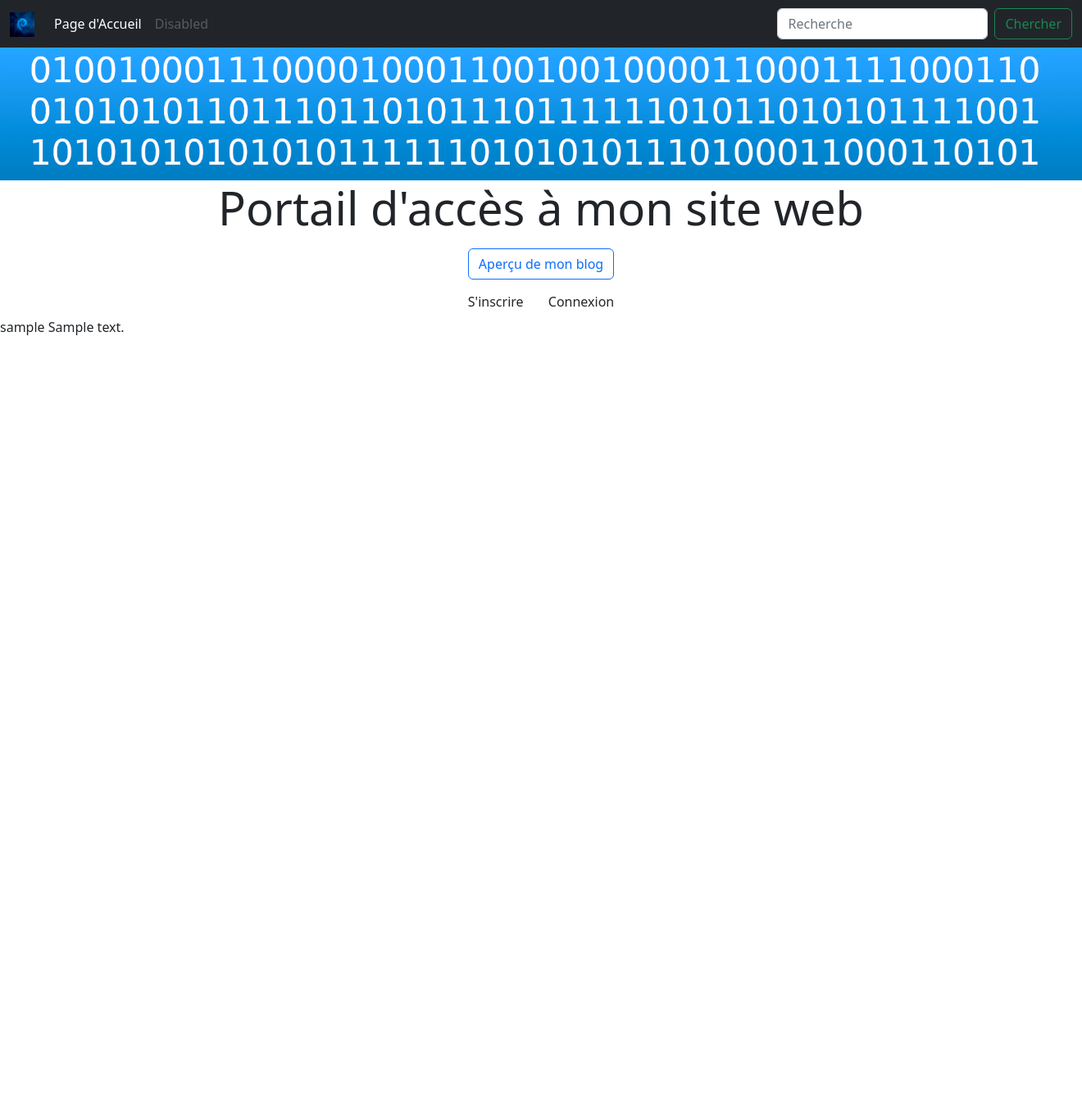
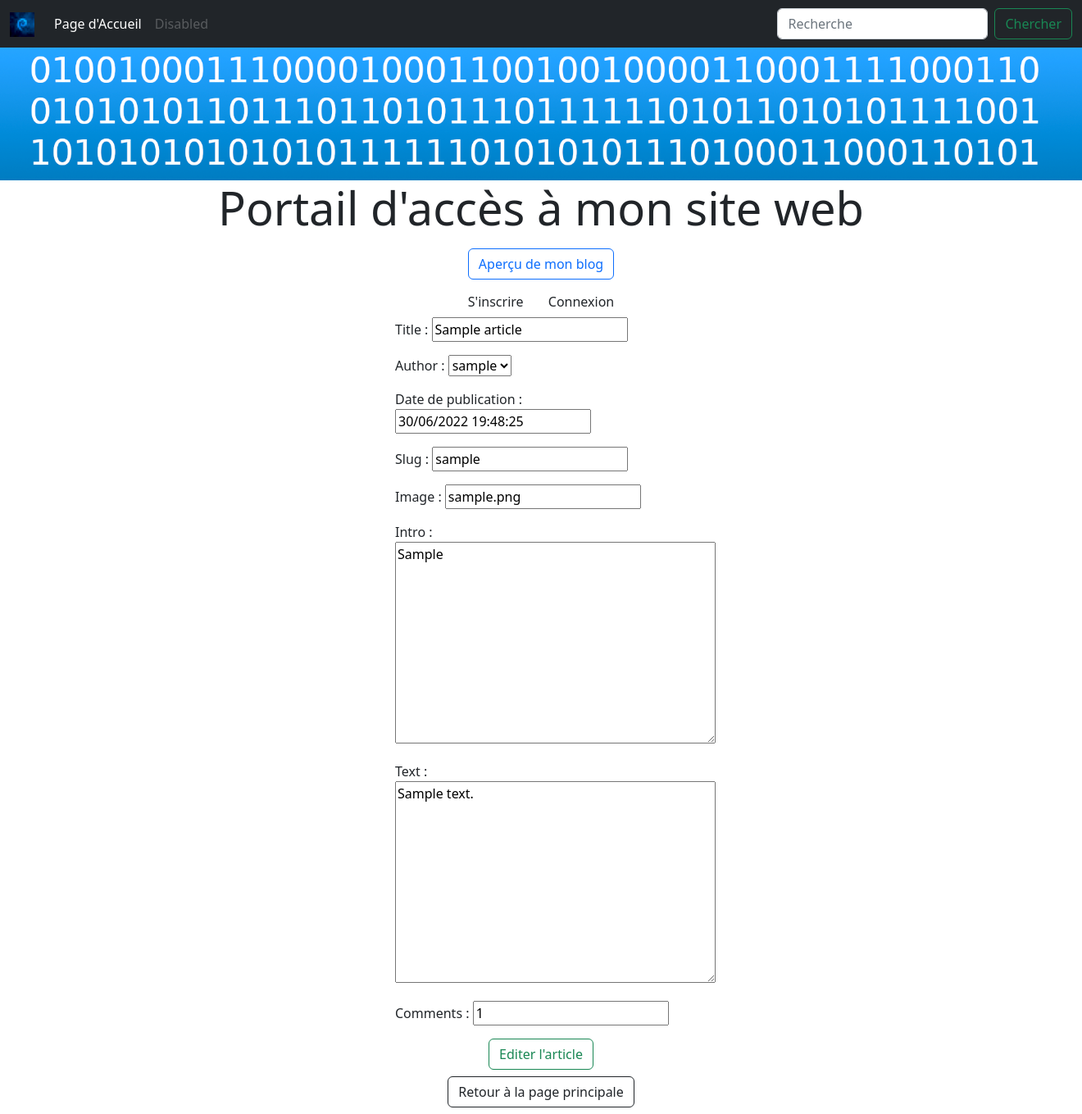
Before and after one commit to DevprojectEkla/BlogTech, a Django app: a page that uses articles/templates/articles/edit-post.html in a window 1320 px wide; the page is wider, and only the part inside the window is pictured. Shown: that part at 82% size. Before the commit the page ends 409 px from the top of that part, so only its background shows below. Run offline with Django 4.2, Linux system fonts and the light colour scheme; tables that the repository leaves empty hold one stand-in row (values such as "Sample post"); some libraries are stand-ins or nearby versions.

Commit message:
implémentation de la fonction edit_post et preparation du bouton suppr_post

```diff
--- a/articles/forms.py
+++ b/articles/forms.py
@@ -16,7 +16,3 @@ class EditForm(ModelForm):
     class Meta:
         model = Article
         fields = '__all__'
-
-
-    def edit(self,fields='text'):
-      self.fields = fields
--- a/articles/templates/articles/edit-post.html
+++ b/articles/templates/articles/edit-post.html
@@ -3,6 +3,20 @@
 {% block edit-post %}
 
 
-<p>{{slug}} {{text}}</p>
-
+<div>
+  <form method="POST" action="">
+  {% csrf_token %}
+    <div class="container">
+      <div class="row justify-content-center">
+        <div class="col-sm-4">
+        {{form.as_p}}
+<div class="row justify-content-center text-center">
+        <input class="btn btn-outline-success col-auto " type="submit" value="Editer l'article">
+   <a href="{% url 'main' %}"> <div class=" btn btn-outline-dark my-2">   Retour à la page principale</div></a>
+</div>
+</div>
+      </div>
+    </div>
+      </form>
+    </div>
 {% endblock %}
--- a/articles/templates/articles/lire-article.html
+++ b/articles/templates/articles/lire-article.html
@@ -19,7 +19,9 @@
 <div class="col-6 justify-content-start"><p class="lead border-start border-4 p-2"> {{article.text}}</p> </div>
 {% if user.is_superuser %}
 <div class="text-center">
-<a class="btn btn-outline-danger my-2" href="{% url 'edit-post' article.slug %}">Editer cet article</a>
+<a class="btn btn-outline-warning my-2" href="{% url 'edit-post' article.slug %}">Editer cet article</a>
+
+        <a class="btn btn-outline-danger col-auto my-2" action="article.delete()">Supprimer cet article</a>
     </div>
 {% endif %}
     </div>
@@ -73,7 +75,7 @@
 
             <p><input class="btn btn-outline-success" type="submit" value="publier le commentaire"
                       action="/lire-article/{{article.slug}}/submit"></p>
-        </form>
+        </div></form>
     </div>
 </section>
 {% block commentaire %}
--- a/articles/views.py
+++ b/articles/views.py
@@ -70,8 +70,50 @@ def new_post(request):
 
 def edit_post(request, slug):
     article = get_object_or_404(Article, slug=slug)
-    edit = EditForm()
-    text = article.text
-    edit
-    context = {'article':article, 'slug': slug, 'text': text}
+    form = EditForm() #initial=[{'title': article.title, 'author': article.author}])# ,'intro': article.intro}])# 'text': article.text,
+                              #'date': datetime.today()}])
+    form['title'].initial = article.title
+    form['intro'].initial = article.intro
+    form['author'].initial = article.author
+    form['text'].initial = article.text
+    form['image'].initial = article.image
+    form['slug'].initial = article.slug
+    form['date'].initial = datetime.today()
+    form['comments'].initial = article.comments
+    print(form['title'].value())
+    print(article.title)
+    context = {'form': form, 'article': article, 'slug': slug, 'text': article.text}
+    if request.method == "POST":
+        # ce qui suit en commentaire pourra servir de pense-bête pour les différentes méthodes et appel des valeurs
+        # de champ, mais pour lier des données directement à des champs on est obligé de faire appel au constructeur
+        # en instanciant une classe avec un dictionnaire en argument pour renseigner chaque champ :
+        # par ex: Editform(data) rempli le formulaire pour chaque champ avec data = {'champ1':valeur1,'champ2':valeur2,
+        # etc...} et voila la consigne de Django qui est en tout petit et qui devrait être en très gros:
+        # Si vous souhaitez modifier d’une quelconque manière les données d’une instance Form liée ou si vous aimeriez
+        # lier une instance Form non liée à certaines données, créez une nouvelle instance de Form. Il n’est pas
+        # possible de modifier les données dans une instance Form. Dès qu’une instance Form a été créée, ses données
+        # doivent être considérées comme immuables, que les données existent ou non.
+        # OK
+        # Il est donc inutile de faire ce qui suit pour essayer de récupérer une par une les données des champs
+        # modifiés pour les sauvegarder dans le champ préexistant.NB: form.changed_data() renvoit la liste des champs
+        # modifiés, c'est toujours bon à savoir.
+        # for fields in form.get_context()['form']:
+        #     print(request.POST.get(fields.name))
+        #     print(fields.value())
+        #         print(form[f'{fields.name}'].value())
+        # Les deux lignes suivantes font le boulot, même si cela semble un peu sale de supprimer une instance d'article
+        # pour en recréer une au lieu de l'updater comme il se doit.
+        # L'idée est de pouvoir créer d'un seul coup un article avec les champs nouvellement édités dans le nouveau
+        # formulaire. Ne pas oublier que l'on se donne ici un champ pour créer un modèle d'article, c'est donc
+        # différent par rapport à la modification via l'interface d'admin, bref ce qui suit fait l'affaire :
+        article.delete()
+        form = EditForm(request.POST)
+        # for field in form:
+        #     if not field == field.initial:
+        #         print(field.value())
+        #         request.POST.get(field.value())
+        if form.has_changed():
+            if form.is_valid():
+                form.save()
+                return render(request, 'articles/detail.html', context)
     return render(request, 'articles/edit-post.html', context)
--- a/common/templates/common/home.html
+++ b/common/templates/common/home.html
@@ -66,7 +66,7 @@
     la programmation d'application web avec
     <a class="fw-bold text-black text-decoration-none"
        href="https://www.djangoproject.com/">django</a> <!--<img class="rounded shadow" src="{% static 'img/logo-django.jpg' %}" alt="">-->
-    et python et je fais un peu tout en même temps pour le plaisir.
+    et <span class="fw-bold">python</span> et je fais un peu tout en même temps pour le plaisir.
     C'est pénible pour un débutant de faire du back-end et de voir un truc complètement dégueu tourner en local,
     même si c'est plaisant d'implémenter de nouvelles fonctionnalités.
     <p class="lead  col-11 ms-1">En fait, je voulais aussi apprendre dans la foulée et sans plus attendre le front-end.
--- a/store/views.py
+++ b/store/views.py
@@ -1,5 +1,6 @@
 from django.http import HttpResponse
 from django.urls import reverse
+
 
 from store.models import Product, Cart, Order
 from django.shortcuts import render, get_object_or_404, redirect
```
